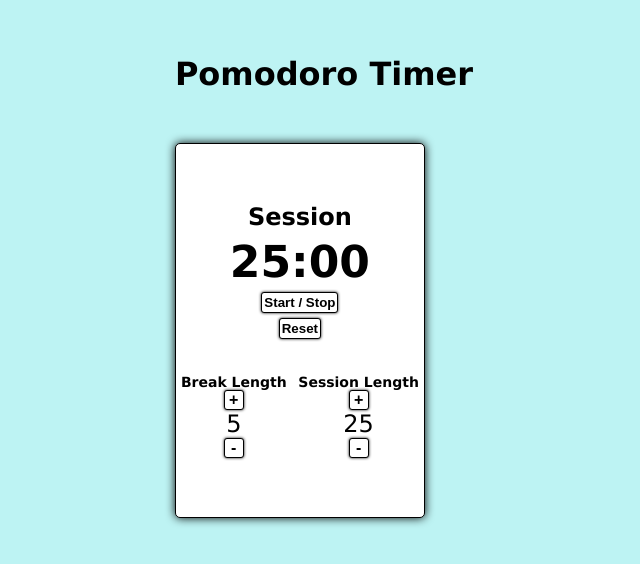
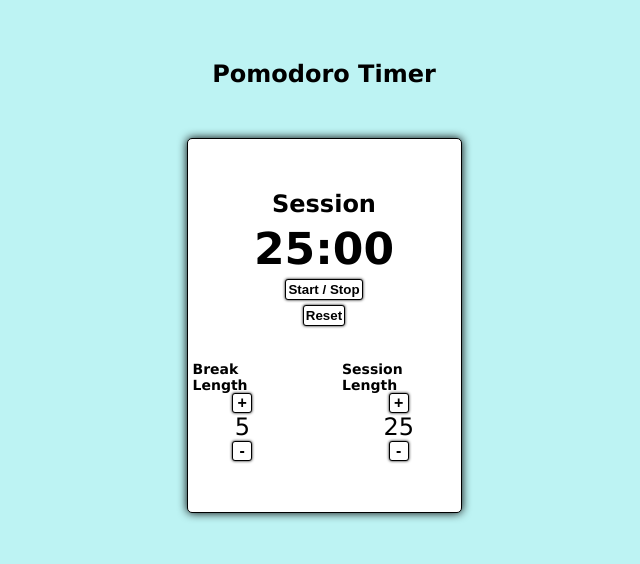
Before and after one commit to Konstanenonen/Pomodoro-Timer, a React (Create React App) app: page / in a window 1280 px wide. Shown: the part 114-678 px from the top of the page, without its empty margins (316-956 px from the left). Built offline with nearby package versions, Linux system fonts and the light colour scheme.

Commit message:
Little spacing improvement to styling

```diff
--- a/src/index.scss
+++ b/src/index.scss
@@ -7,6 +7,7 @@
 h1 {
   margin-bottom: 50px;
   text-align: center;
+  font-size: 24px;
 }
 
 body {
@@ -34,7 +35,7 @@ button:hover {
   padding: 5px;
   border: solid 1px black;
   border-radius: 5px;
-  width: 250px;
+  width: 275px;
   height: 375px;
   display: flex;
   flex-direction: column;
@@ -70,7 +71,8 @@ button:hover {
   width: 100%;
   display: flex;
   align-items: center;
-  justify-content: space-between;
+  justify-content: center;
+  gap: 50px;
 
   h2 {
     font-size: 14px;
```
Also changed, not shown: 1 other file (tests, documents, lock files or other folders).
